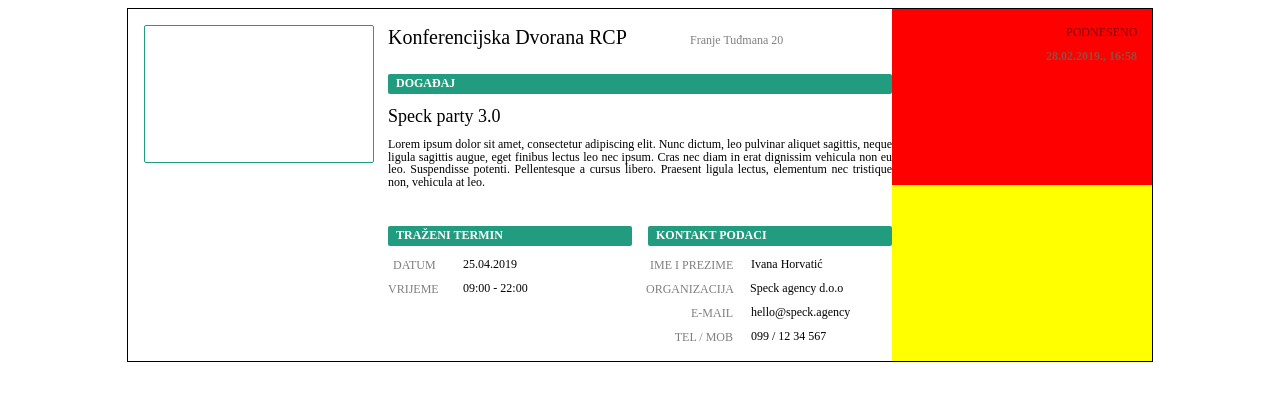
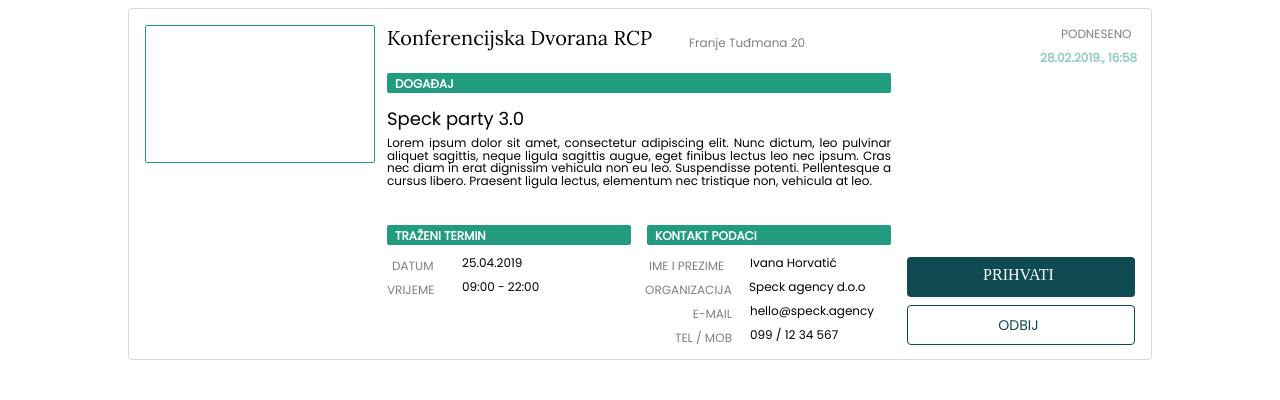
Before and after one commit to ispoljari/speck-academy-booking-app-client, a React (Create React App) app: page /admin-requests in a window 1280 px wide. Shown: the top 400 px of the page. Built offline with nearby package versions, Linux system fonts and the light colour scheme; no server answers.

Commit message:
Add and finish button style

```diff
--- a/public/index.html
+++ b/public/index.html
@@ -3,6 +3,15 @@
   <head>
     <meta charset="utf-8" />
     <link rel="shortcut icon" href="%PUBLIC_URL%/favicon.ico" />
+    <link
+      href="https://fonts.googleapis.com/css?family=Poppins&display=swap"
+      rel="stylesheet"
+    />
+    <link
+      href="https://fonts.googleapis.com/css?family=Lora&display=swap"
+      rel="stylesheet"
+    />
+
     <meta name="viewport" content="width=device-width, initial-scale=1" />
     <meta name="theme-color" content="#000000" />
     <!--
--- a/src/UI/admin/components/hall-request/AdminHallRequest.js
+++ b/src/UI/admin/components/hall-request/AdminHallRequest.js
@@ -32,7 +32,9 @@ import {
   ButtonUp,
   ButtonDown,
   Podneseno,
-  PodnesenoDatum
+  PodnesenoDatum,
+  ButtonAcc,
+  ButtonDen
 } from './AdminHallRequestStyle';
 
 const AdminHallRequest = () => (
@@ -78,7 +80,10 @@ const AdminHallRequest = () => (
         <Podneseno>PODNESENO</Podneseno>
         <PodnesenoDatum>28.02.2019., 16:58</PodnesenoDatum>
       </ButtonUp>
-      <ButtonDown />
+      <ButtonDown>
+        <ButtonAcc>PRIHVATI</ButtonAcc>
+        <ButtonDen>ODBIJ</ButtonDen>
+      </ButtonDown>
     </ButtonDiv>
   </HallDiv>
 );
--- a/src/UI/admin/components/hall-request/AdminHallRequestStyle.js
+++ b/src/UI/admin/components/hall-request/AdminHallRequestStyle.js
@@ -15,8 +15,11 @@ const HallDiv = styled.div`
   margin: auto;
   width: 1024px;
   height: 352px;
-  border: 1px solid black;
+  border-radius: 4px;
+  border: solid 1px #d9d9d9;
+  background-color: #ffffff;
   display: flex;
+  box-sizing: border-box;
 `;
 
 const ImageDiv = styled.div`
@@ -38,7 +41,6 @@ const TextDiv = styled.div`
 const ButtonDiv = styled.div`
   height: 352px;
   width: 260px;
-  background-color: red;
   display: flex;
   flex-direction: row;
   flex-wrap: wrap;
@@ -66,7 +68,7 @@ const HeaderHall = styled.div`
   line-height: normal;
   letter-spacing: normal;
   color: #000000;
-  margin-top: 17px;
+  margin-top: 16px;
 `;
 
 const AdressHall = styled.div`
@@ -81,7 +83,7 @@ const AdressHall = styled.div`
   line-height: normal;
   letter-spacing: normal;
   color: #000000;
-  margin-top: 24px;
+  margin-top: 25px;
   margin-left: 24px;
 `;
 
@@ -391,12 +393,13 @@ const PhoneInput = styled.div`
 const ButtonUp = styled.div`
   height: 176px;
   width: 260px;
+  box-sizing: border-box;
 `;
 
 const ButtonDown = styled.div`
   height: 176px;
   width: 260px;
-  background-color: yellow;
+  box-sizing: border-box;
 `;
 
 const Podneseno = styled.div`
@@ -412,7 +415,7 @@ const Podneseno = styled.div`
   letter-spacing: normal;
   color: #000000;
   margin-top: 16px;
-  margin-left: 174px;
+  margin-left: 170px;
   margin-right: 16px;
 `;
 
@@ -429,8 +432,47 @@ const PodnesenoDatum = styled.div`
   letter-spacing: normal;
   color: #229c7f;
   margin-top: 8px;
-  margin-left: 154px;
+  margin-left: 149px;
   margin-right: 16px;
+`;
+
+const ButtonAcc = styled.div`
+  width: 228px;
+  height: 40px;
+  border-radius: 4px;
+  background-color: #0f4951;
+  font-weight: 500;
+  font-style: normal;
+  font-stretch: normal;
+  line-height: normal;
+  letter-spacing: normal;
+  color: #ffffff;
+  box-sizing: border-box;
+  margin-top: 72px;
+  margin-left: 16px;
+  padding: 9px 12px 12px 7px;
+  text-align: center;
+`;
+
+const ButtonDen = styled.div`
+  width: 228px;
+  height: 40px;
+  border-radius: 4px;
+  border: solid 1px #0f4951;
+  background-color: #ffffff;
+  font-family: Poppins;
+  font-size: 14px;
+  font-weight: 500;
+  font-style: normal;
+  font-stretch: normal;
+  line-height: normal;
+  letter-spacing: normal;
+  color: #0f4951;
+  box-sizing: border-box;
+  margin-left: 16px;
+  margin-top: 8px;
+  padding: 9px 12px 12px 7px;
+  text-align: center;
 `;
 
 export {
@@ -465,5 +507,7 @@ export {
   ButtonUp,
   ButtonDown,
   Podneseno,
-  PodnesenoDatum
+  PodnesenoDatum,
+  ButtonAcc,
+  ButtonDen
 };
```
